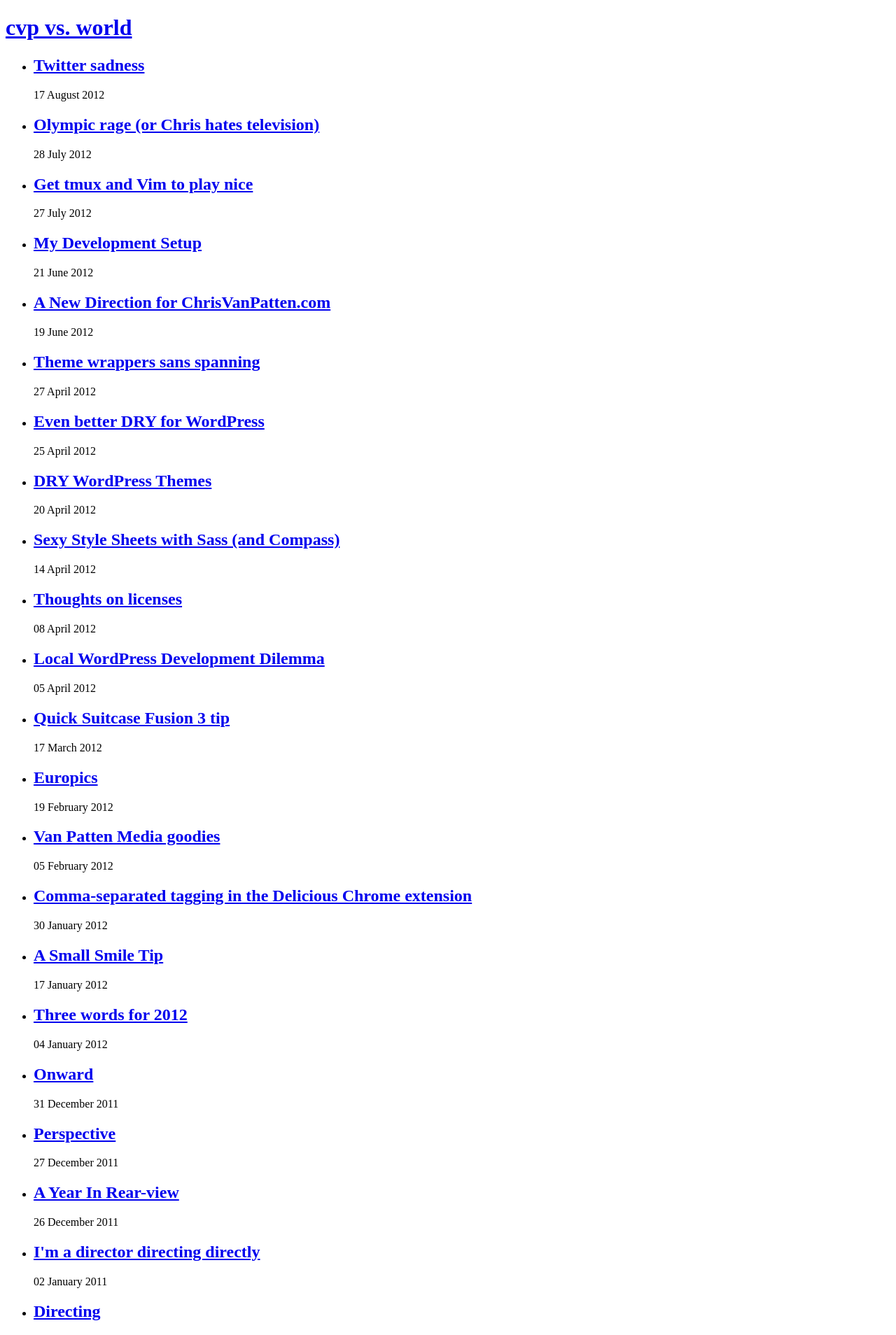
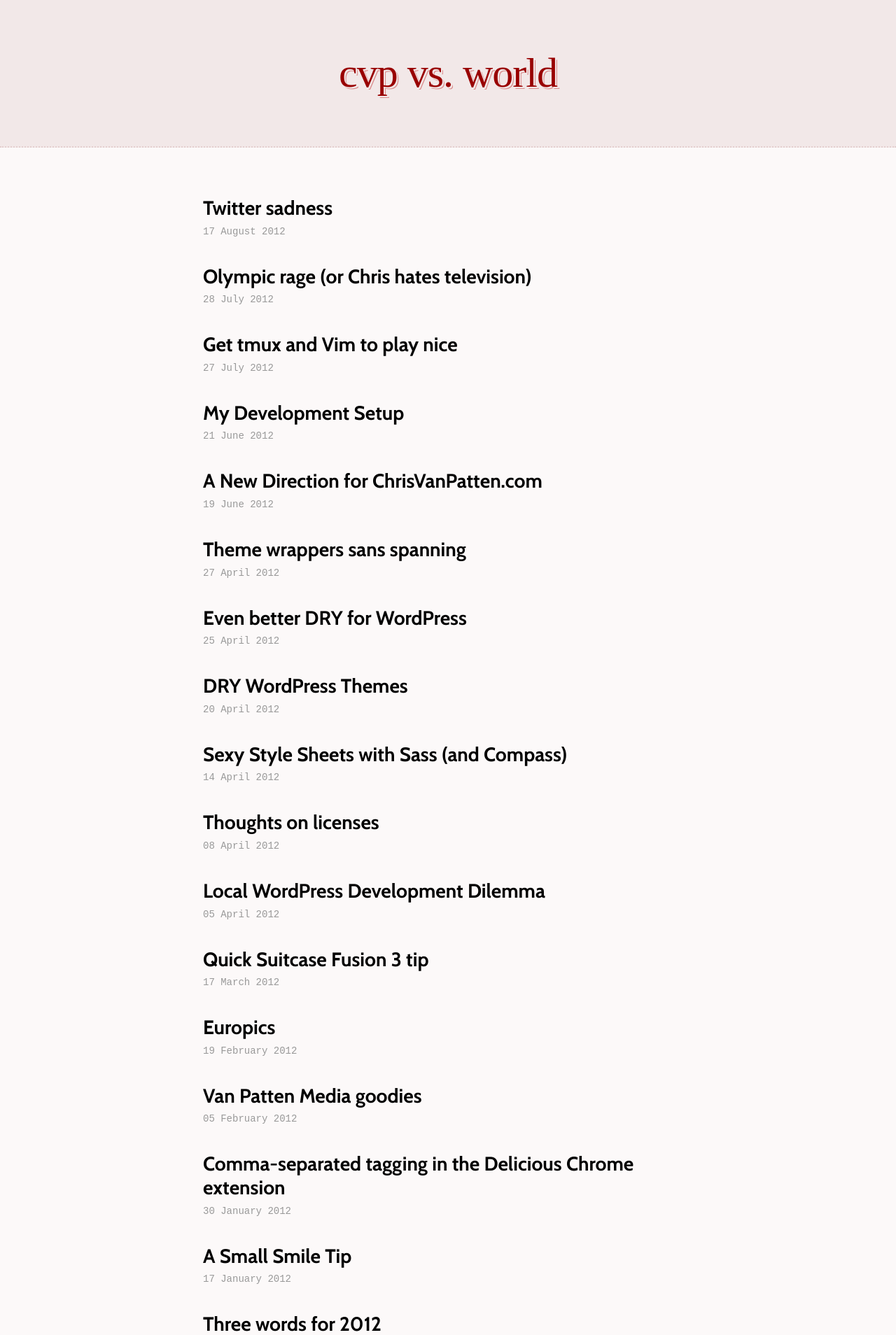
Before and after one commit to chrisvanpatten/chrisvanpatten.github.com, a Jekyll site: the page built from index.html, in a window 1280 px wide. Shown: the top 1908 px of the page at 70% size. Built offline with Jekyll 4.4.1, drawn with Linux system fonts in a browser that asks for light colours; some web fonts are replaced.

```diff
--- a/Gemfile
+++ b/Gemfile
@@ -2,7 +2,6 @@ source :rubygems
 
 group :website do
   gem "compass"
-  gem "compass-rgbapng"
   gem "jekyll", "0.11.0"
   gem "liquid", "2.2.2"
 end
--- a/_includes/head.html
+++ b/_includes/head.html
@@ -5,7 +5,7 @@
 	<link rel="stylesheet" href="http://fonts.googleapis.com/css?family=Open+Sans:300italic,600italic,700,300">
 	<link rel="stylesheet" href="http://fonts.googleapis.com/css?family=Cabin:700">
 	<link rel="stylesheet" href="http://fonts.googleapis.com/css?family=Emblema+One">
-	<link rel="stylesheet" href="/css/global.css?{{ site.time | date: "%y%m%d%H%M%S" }}">
+	<link rel="stylesheet" href="/stylesheets/global.css?{{ site.time | date: "%y%m%d%H%M%S" }}">
 	<script type="text/javascript">
 
 	  var _gaq = _gaq || [];
--- a/_sass/global.scss
+++ b/_sass/global.scss
@@ -1,6 +1,5 @@
 @import "compass/reset";
 @import "compass/css3";
-@import "rgbapng";
 @import "compass/typography/text";
 
 body {
--- a/config.rb
+++ b/config.rb
@@ -1,3 +1 @@
-require "rgbapng"
-
 sass_dir = "_sass"
```
Also changed, not shown: stylesheets/global.css (+30 -34 lines), Gemfile.lock, images/background.png (deleted), images/rgbapng/ffffff7f.png (deleted), images/rgbapng/ffffffb3.png (deleted).
